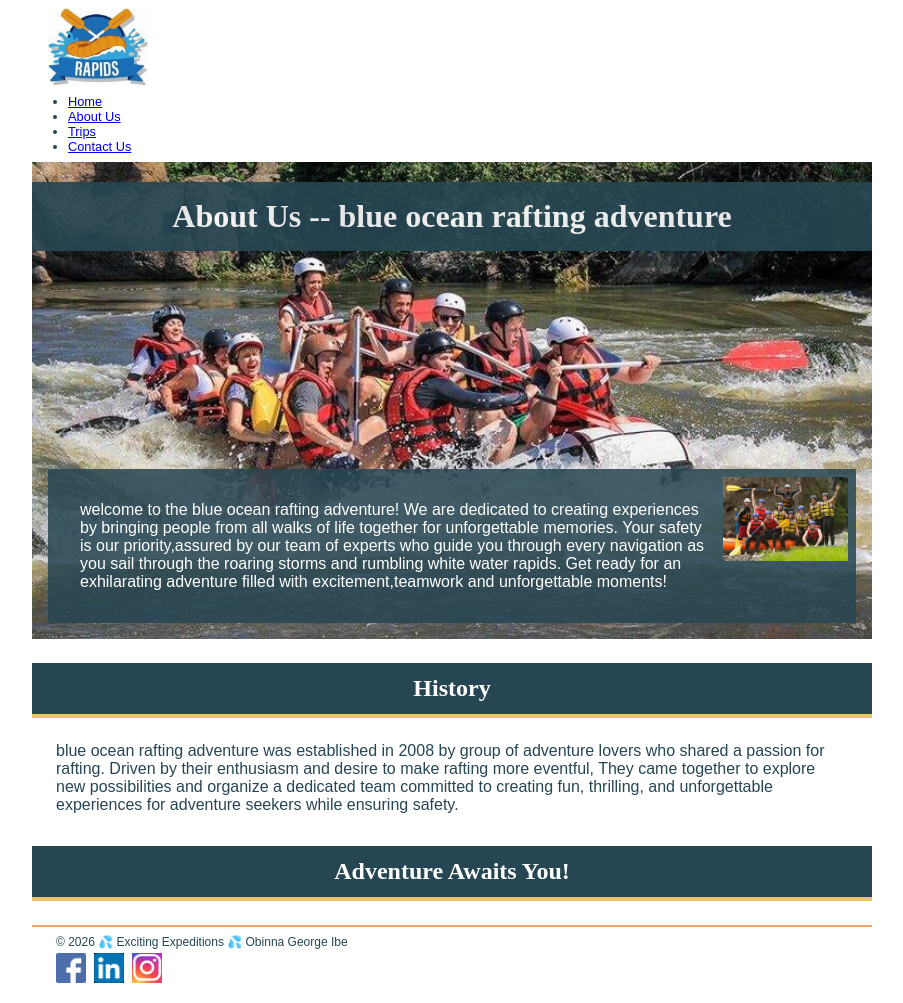
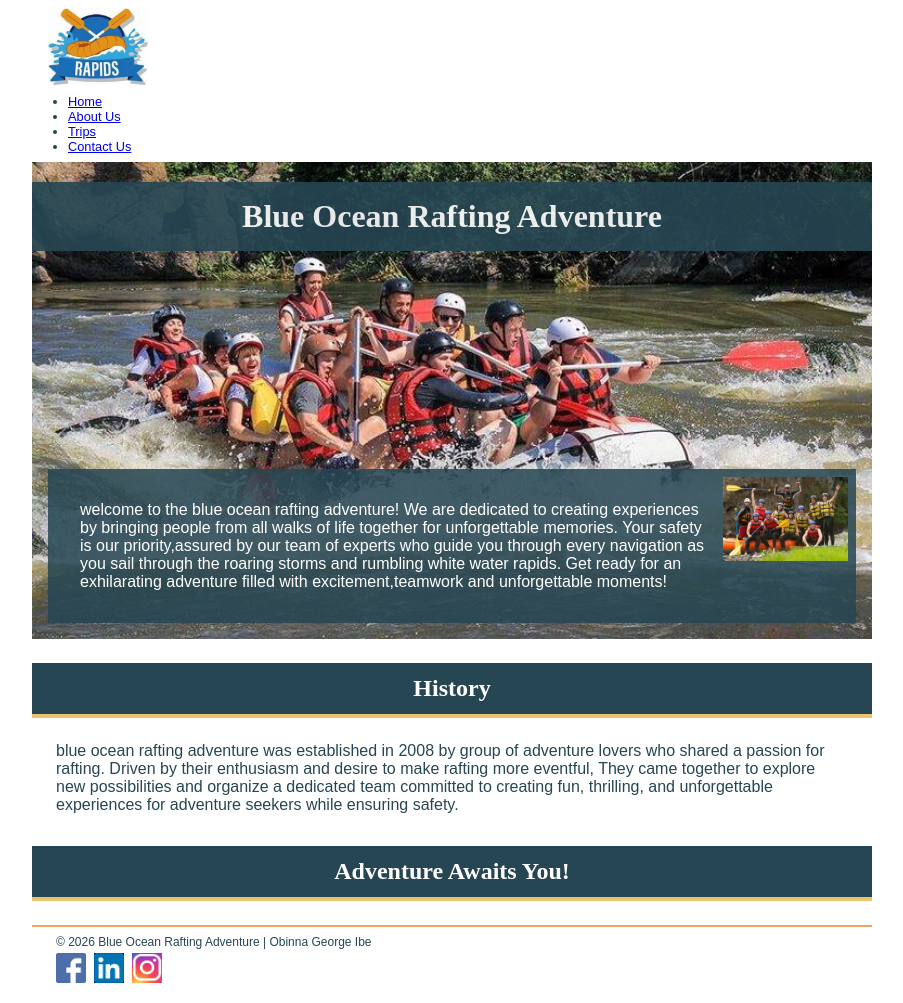
Before and after one commit to greatpersonality/wdd130, a plain HTML site: page wwr/about.html in a window 1280 px wide. Shown: the whole page, without its empty margins (188-1091 px from the left). Drawn offline with Linux system fonts and the light colour scheme.

Commit message:
Update changes wwr about us page

```diff
--- a/wwr/about.html
+++ b/wwr/about.html
@@ -4,7 +4,7 @@
 <head>
     <meta charset="UTF-8">
     <meta name="viewport" content="width=device-width, initial-scale=1.0">
-    <title>Rafting Site – About Us Page</title>
+    <title>Blue Ocean Rafting Adventure | About Us</title>
     <meta name="description" content="blue ocean rafting Adventure was discovered in 2008 when inspiration meets the needs of adventure lovers. it eventually became a reality.">
     <meta name="author" content="Obinna George Ibe">
     <link rel="stylesheet" href="styles/rafting.css">
@@ -26,7 +26,7 @@
     <main>
         <div class="hero">
             <img src="images/hero_background.jpeg" alt="Rafting group navigating white water rapids">
-            <h1>About Us -- blue ocean rafting adventure</h1>
+            <h1>Blue Ocean Rafting Adventure</h1>
             <article>
                 <img src="images/rafters.jpeg" alt="rafting crew and guides">
                 <p>welcome to the blue ocean rafting adventure! We are dedicated to creating experiences by bringing people from all walks of life together for unforgettable memories. Your safety is our priority,assured by our team of experts who guide you through every navigation as you sail through the roaring storms and rumbling white water rapids. Get ready for an exhilarating adventure filled with excitement,teamwork and unforgettable moments!</p>
@@ -44,7 +44,7 @@
     </main>
 
     <footer>
-        <p>&copy; 2026 &#128166; Exciting Expeditions &#128166; Obinna George Ibe</p>
+        <p>&copy; 2026 Blue Ocean Rafting Adventure | Obinna George Ibe</p>
         <nav class="socialmedia">
             <a href="https://www.facebook.com/"><img src="images/facebook-square.png" alt="Facebook Icon"></a>
             <a href="https://www.linkedin.com/"><img src="images/linkedin.png" alt="Linkedin Icon"></a>
```
